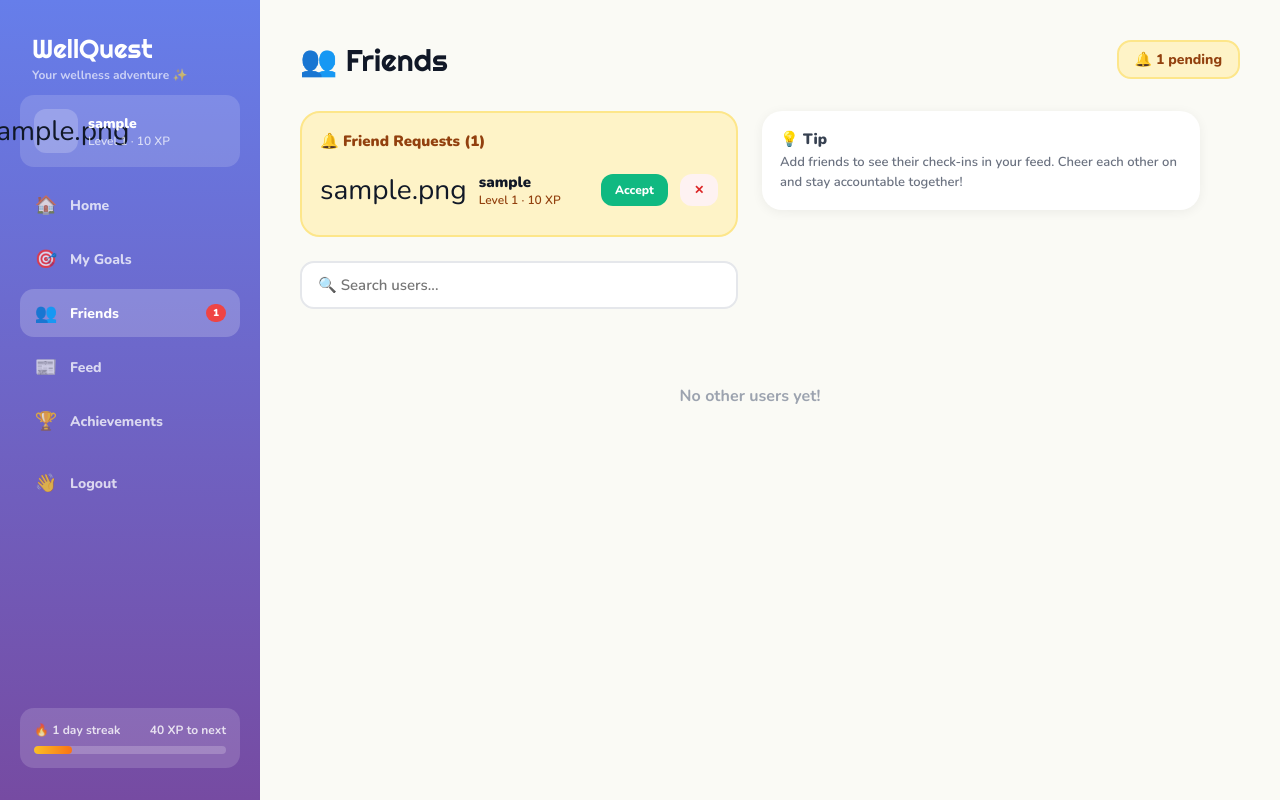
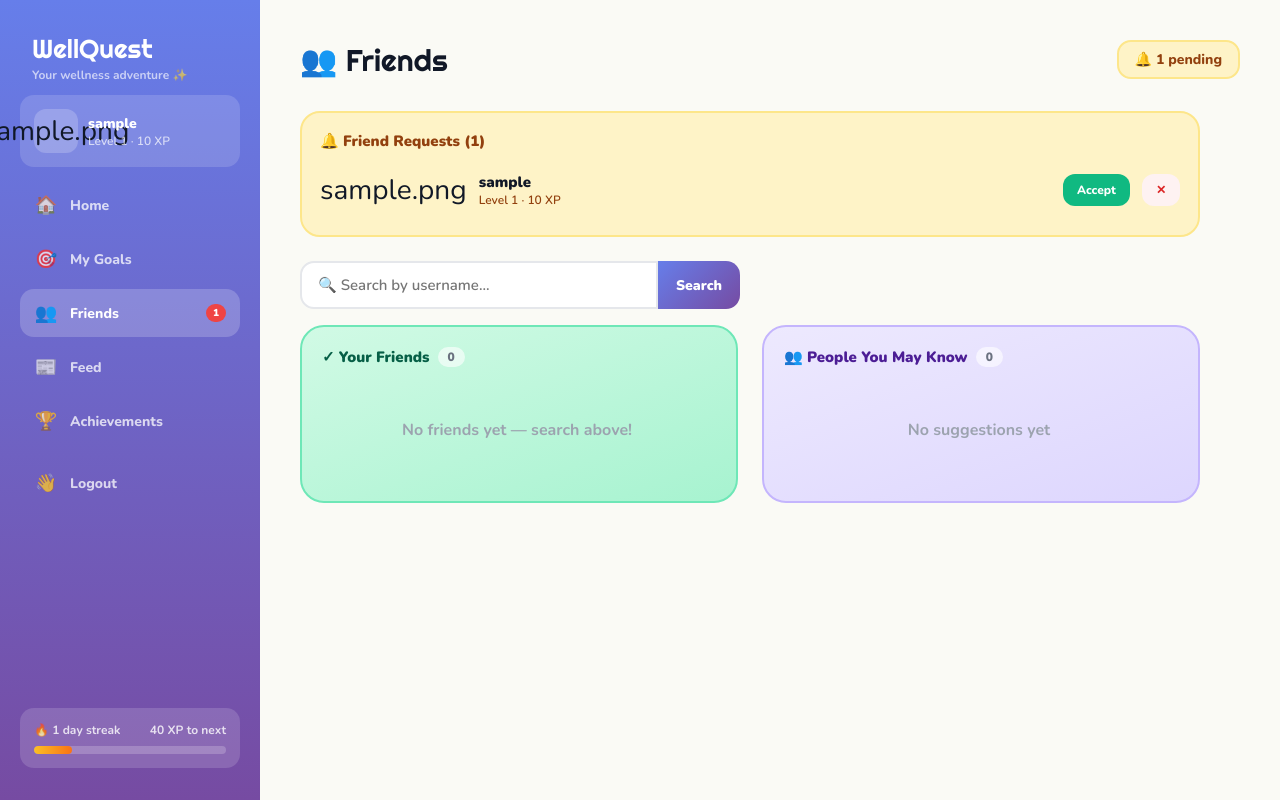
Before and after one commit to JoelJimmy/WellQuest, a Django app: page /people/ in a window 1280 px wide. Run offline with Django 5.2, Linux system fonts and the light colour scheme; a user stored in the database is signed in; tables that the repository leaves empty hold one stand-in row (values such as "Sample post").

Commit message:
update people page with search and friends columns

```diff
--- a/templates/wellness/people.html
+++ b/templates/wellness/people.html
@@ -12,13 +12,14 @@
 
 .user-card {
   background:#fff; border:2px solid #E5E7EB; border-radius:20px; padding:16px 18px;
-  margin-bottom:12px; display:flex; align-items:center; gap:14px; transition:all .2s;
+  display:flex; align-items:center; gap:14px; transition:all .2s;
 }
 .user-avatar { font-size:32px; width:52px; height:52px; background:#F3F4F6; border-radius:14px; display:flex; align-items:center; justify-content:center; flex-shrink:0; }
 .user-info   { flex:1; min-width:0; }
 .user-name   { font-weight:900; font-size:15px; color:#111827; }
 .user-level  { font-size:12px; color:#9CA3AF; font-weight:700; margin-top:2px; }
 .user-xp     { font-size:12px; color:#6B7280; font-weight:600; }
+.mutual-tag  { font-size:11px; color:#7C3AED; font-weight:700; margin-top:2px; }
 
 .friend-btn {
   border:none; border-radius:12px; padding:8px 14px; font-weight:800; font-size:12px;
@@ -36,12 +37,58 @@
 .pending-item    { display:flex; align-items:center; gap:12px; padding:8px 0; }
 .pending-item:not(:last-child) { border-bottom:1px solid #FDE68A; }
 
+.section-title { font-weight:900; font-size:14px; color:#6B7280; text-transform:uppercase; letter-spacing:0.05em; margin:24px 0 12px; }
+
+.search-form { display:flex; margin-bottom:16px; }
 .search-input {
-  width:100%; border:2px solid #E5E7EB; border-radius:14px; padding:12px 16px;
+  flex:1; border:2px solid #E5E7EB; border-radius:14px 0 0 14px; padding:12px 16px;
   font-family:'Nunito',sans-serif; font-size:15px; font-weight:600; outline:none;
-  transition:border-color .2s; background:#fff; margin-bottom:16px;
+  transition:border-color .2s; background:#fff;
 }
 .search-input:focus { border-color:#667EEA; }
+.search-btn {
+  background:linear-gradient(135deg,#667EEA,#764BA2); color:#fff; border:none;
+  border-radius:0 14px 14px 0; padding:12px 18px; font-weight:900; font-size:14px;
+  cursor:pointer; font-family:'Nunito',sans-serif;
+}
+
+.two-col-panel {
+  display: grid;
+  grid-template-columns: 1fr 1fr;
+  gap: 24px;
+  max-width: 900px;
+  margin-bottom: 32px;
+}
+.panel-col {
+  display: flex; flex-direction: column;
+  border-radius: 24px; padding: 20px;
+}
+.panel-col.friends-col {
+  background: linear-gradient(160deg, #D1FAE5 0%, #A7F3D0 100%);
+  border: 2px solid #6EE7B7;
+}
+.panel-col.recommended-col {
+  background: linear-gradient(160deg, #EDE9FE 0%, #DDD6FE 100%);
+  border: 2px solid #C4B5FD;
+}
+.panel-col-title {
+  font-weight: 900; font-size: 15px; color: #374151;
+  margin-bottom: 12px; display: flex; align-items: center; gap: 8px;
+}
+.friends-col .panel-col-title { color: #065F46; }
+.recommended-col .panel-col-title { color: #4C1D95; }
+.panel-col-title span {
+  background: rgba(255,255,255,0.6); border-radius:99px; padding:2px 10px;
+  font-size:12px; color:#6B7280;
+}
+.scrollable-list {
+  display: flex; flex-direction: column; gap: 10px;
+  max-height: 480px; overflow-y: auto;
+  padding-right: 4px;
+}
+.scrollable-list::-webkit-scrollbar { width: 4px; }
+.scrollable-list::-webkit-scrollbar-track { background: rgba(255,255,255,0.4); border-radius: 99px; }
+.scrollable-list::-webkit-scrollbar-thumb { background: rgba(0,0,0,0.15); border-radius: 99px; }
 {% endblock %}
 
 {% block mobile_content %}
@@ -51,6 +98,7 @@
     <div style="color:rgba(255,255,255,0.8);font-weight:700;font-size:13px;">Connect with your wellness community</div>
   </div>
   <div style="padding:20px;margin-top:-20px;">
+
     {% if pending_requests %}
     <div class="pending-section">
       <div class="pending-title">🔔 Friend Requests ({{ pending_count }})</div>
@@ -68,20 +116,24 @@
     </div>
     {% endif %}
 
-    <input class="search-input" type="text" placeholder="🔍 Search users..." oninput="filterUsers(this.value)"/>
+    <form class="search-form" method="get" action="{% url 'people' %}">
+      <input class="search-input" type="text" name="q" placeholder="🔍 Search users..." value="{{ search_query }}"/>
+      <button class="search-btn" type="submit">Go</button>
+    </form>
 
-    <div id="users-list">
-      {% for item in users_data %}
-      <div class="user-card" id="uc-{{ item.user.id }}" data-name="{{ item.user.username|lower }}">
+    {% if search_query %}
+      <div class="section-title">Results for "{{ search_query }}"</div>
+      <div style="display:flex;flex-direction:column;gap:10px;margin-bottom:20px;">
+        {% for item in search_results %}
+        <div class="user-card" id="uc-{{ item.user.id }}">
           <div class="user-avatar">{{ item.user.avatar }}</div>
           <div class="user-info">
             <div class="user-name">{{ item.user.username }}</div>
             <div class="user-level">Level {{ item.user.get_level }} · {{ item.user.total_xp }} XP</div>
-          <div class="user-xp">🔥 {{ item.user.current_streak }} day streak</div>
           </div>
-        <div id="btn-{{ item.user.id }}">
+          <div>
             {% if item.relationship == 'none' %}
-          <button class="friend-btn btn-add" onclick="addFriend({{ item.user.id }})">+ Add</button>
+            <button class="friend-btn btn-add" onclick="addFriend({{ item.user.id }}, this)">+ Add</button>
             {% elif item.relationship == 'sent_pending' %}
             <button class="friend-btn btn-pending">Pending…</button>
             {% elif item.relationship == 'sent_accepted' or item.relationship == 'received_accepted' %}
@@ -92,9 +144,44 @@
           </div>
         </div>
         {% empty %}
-      <div style="text-align:center;padding:40px;color:#9CA3AF;font-weight:700;">No other users yet!</div>
+        <div style="text-align:center;padding:30px;color:#9CA3AF;font-weight:700;">No users found</div>
         {% endfor %}
       </div>
+    {% endif %}
+
+    {% if users_data %}
+    <div class="section-title">Your Friends ({{ users_data|length }})</div>
+    <div style="display:flex;flex-direction:column;gap:10px;margin-bottom:20px;">
+      {% for item in users_data %}
+      <div class="user-card" id="uc-{{ item.user.id }}">
+        <div class="user-avatar">{{ item.user.avatar }}</div>
+        <div class="user-info">
+          <div class="user-name">{{ item.user.username }}</div>
+          <div class="user-level">Level {{ item.user.get_level }} · {{ item.user.total_xp }} XP</div>
+        </div>
+        <button class="friend-btn btn-friends" onclick="removeFriend({{ item.user.id }}, 'uc-{{ item.user.id }}', true)">✓ Friends</button>
+      </div>
+      {% endfor %}
+    </div>
+    {% endif %}
+
+    {% if recommended and not search_query %}
+    <div class="section-title">People You May Know</div>
+    <div style="display:flex;flex-direction:column;gap:10px;">
+      {% for item in recommended %}
+      <div class="user-card" id="uc-{{ item.id }}">
+        <div class="user-avatar">{{ item.avatar }}</div>
+        <div class="user-info">
+          <div class="user-name">{{ item.username }}</div>
+          <div class="user-level">Level {{ item.get_level }} · {{ item.total_xp }} XP</div>
+          <div class="mutual-tag">👥 {{ item.mutual_count }} mutual{{ item.mutual_count|pluralize }}</div>
+        </div>
+        <button class="friend-btn btn-add" onclick="addFriend({{ item.id }}, this)">+ Add</button>
+      </div>
+      {% endfor %}
+    </div>
+    {% endif %}
+
   </div>
 </div>
 {% endblock %}
@@ -106,10 +193,8 @@
     {% if pending_count %}<div class="stat-chip" style="background:#FEF3C7;border-color:#FDE68A;color:#92400E;">🔔 {{ pending_count }} pending</div>{% endif %}
   </div>
 
-  <div style="display:grid;grid-template-columns:1fr 1fr;gap:24px;max-width:900px;">
-    <div>
   {% if pending_requests %}
-      <div class="pending-section" style="margin-bottom:24px;">
+  <div class="pending-section" style="max-width:900px;margin-bottom:24px;">
     <div class="pending-title">🔔 Friend Requests ({{ pending_count }})</div>
     {% for fr in pending_requests %}
     <div class="pending-item" id="pr-{{ fr.from_user.id }}">
@@ -125,28 +210,25 @@
   </div>
   {% endif %}
 
-      <input class="search-input" type="text" placeholder="🔍 Search users..." oninput="filterUsers(this.value)"/>
-    </div>
-    <div style="display:flex;align-items:flex-start;">
-      <div style="background:#fff;border-radius:20px;padding:18px;width:100%;box-shadow:0 2px 12px rgba(0,0,0,0.06);">
-        <div style="font-weight:900;font-size:15px;color:#374151;margin-bottom:4px;">💡 Tip</div>
-        <div style="font-size:13px;color:#6B7280;font-weight:600;line-height:1.5;">Add friends to see their check-ins in your feed. Cheer each other on and stay accountable together!</div>
-      </div>
-    </div>
-  </div>
+  <form class="search-form" style="max-width:440px;" method="get" action="{% url 'people' %}">
+    <input class="search-input" type="text" name="q" placeholder="🔍 Search by username..." value="{{ search_query }}"/>
+    <button class="search-btn" type="submit">Search</button>
+  </form>
 
-  <div id="users-list" style="display:grid;grid-template-columns:1fr 1fr;gap:14px;max-width:900px;">
-    {% for item in users_data %}
-    <div class="user-card" id="uc-{{ item.user.id }}" data-name="{{ item.user.username|lower }}">
+  {% if search_query %}
+  <div class="section-title">Results for "{{ search_query }}"</div>
+  <div style="display:grid;grid-template-columns:1fr 1fr;gap:12px;max-width:900px;margin-bottom:32px;">
+    {% for item in search_results %}
+    <div class="user-card" id="uc-{{ item.user.id }}">
       <div class="user-avatar" style="font-size:36px;width:58px;height:58px;">{{ item.user.avatar }}</div>
       <div class="user-info">
         <div class="user-name" style="font-size:16px;">{{ item.user.username }}</div>
         <div class="user-level">Level {{ item.user.get_level }} · {{ item.user.total_xp }} XP</div>
         <div class="user-xp">🔥 {{ item.user.current_streak }} day streak</div>
       </div>
-      <div id="btn-{{ item.user.id }}">
+      <div>
         {% if item.relationship == 'none' %}
-        <button class="friend-btn btn-add" onclick="addFriend({{ item.user.id }})">+ Add</button>
+        <button class="friend-btn btn-add" onclick="addFriend({{ item.user.id }}, this)">+ Add</button>
         {% elif item.relationship == 'sent_pending' %}
         <button class="friend-btn btn-pending">Pending…</button>
         {% elif item.relationship == 'sent_accepted' or item.relationship == 'received_accepted' %}
@@ -157,9 +239,55 @@
       </div>
     </div>
     {% empty %}
-    <div style="text-align:center;padding:60px;color:#9CA3AF;font-weight:700;grid-column:span 2;">No other users yet!</div>
+    <div style="text-align:center;padding:40px;color:#9CA3AF;font-weight:700;grid-column:span 2;">No users found</div>
     {% endfor %}
   </div>
+  {% endif %}
+
+  <div class="two-col-panel" id="two-col-panel" {% if search_query %}style="display:none;"{% endif %}>
+    <div class="panel-col friends-col">
+      <div class="panel-col-title">
+        ✓ Your Friends <span>{{ users_data|length }}</span>
+      </div>
+      <div class="scrollable-list">
+        {% for item in users_data %}
+        <div class="user-card" id="uc-{{ item.user.id }}">
+          <div class="user-avatar">{{ item.user.avatar }}</div>
+          <div class="user-info">
+            <div class="user-name">{{ item.user.username }}</div>
+            <div class="user-level">Level {{ item.user.get_level }} · {{ item.user.total_xp }} XP</div>
+            <div class="user-xp">🔥 {{ item.user.current_streak }} day streak</div>
+          </div>
+          <button class="friend-btn btn-friends" onclick="removeFriend({{ item.user.id }}, 'uc-{{ item.user.id }}', true)">✓ Friends</button>
+        </div>
+        {% empty %}
+        <div style="text-align:center;padding:40px;color:#9CA3AF;font-weight:700;">No friends yet — search above!</div>
+        {% endfor %}
+      </div>
+    </div>
+
+    <div class="panel-col recommended-col">
+      <div class="panel-col-title">
+        👥 People You May Know <span>{{ recommended|length }}</span>
+      </div>
+      <div class="scrollable-list">
+        {% for item in recommended %}
+        <div class="user-card" id="uc-{{ item.id }}">
+          <div class="user-avatar">{{ item.avatar }}</div>
+          <div class="user-info">
+            <div class="user-name">{{ item.username }}</div>
+            <div class="user-level">Level {{ item.get_level }} · {{ item.total_xp }} XP</div>
+            <div class="mutual-tag">👥 {{ item.mutual_count }} mutual{{ item.mutual_count|pluralize }}</div>
+          </div>
+          <button class="friend-btn btn-add" onclick="addFriend({{ item.id }}, this)">+ Add</button>
+        </div>
+        {% empty %}
+        <div style="text-align:center;padding:40px;color:#9CA3AF;font-weight:700;">No suggestions yet</div>
+        {% endfor %}
+      </div>
+    </div>
+  </div>
+
 </div>
 {% endblock %}
 
@@ -167,18 +295,20 @@
 <script>
 const CSRF = '{{ csrf_token }}';
 
-function filterUsers(q) {
-  document.querySelectorAll('#users-list .user-card').forEach(card => {
-    card.style.display = card.dataset.name.includes(q.toLowerCase()) ? '' : 'none';
-  });
-}
-
-async function addFriend(uid) {
+async function addFriend(uid, btn) {
+  btn.disabled = true;
+  btn.textContent = 'Sending…';
   const res = await fetch(`/people/${uid}/add/`, { method:'POST', headers:{'X-CSRFToken':CSRF} });
   const data = await res.json();
   if (data.success) {
-    document.getElementById('btn-' + uid).innerHTML = '<button class="friend-btn btn-pending">Pending…</button>';
+    btn.className = 'friend-btn btn-pending';
+    btn.textContent = 'Pending…';
+    btn.onclick = null;
+    btn.disabled = false;
     showToast('👥 Friend request sent!');
+  } else {
+    btn.disabled = false;
+    btn.textContent = '+ Add';
   }
 }
 
@@ -199,8 +329,6 @@ async function removeFriend(uid, cardId, confirm_first=false) {
   const data = await res.json();
   if (data.success) {
     document.getElementById(cardId)?.remove();
-    const btnWrap = document.getElementById('btn-' + uid);
-    if (btnWrap) btnWrap.innerHTML = `<button class="friend-btn btn-add" onclick="addFriend(${uid})">+ Add</button>`;
     showToast('👋 Removed');
   }
 }
--- a/wellness/views.py
+++ b/wellness/views.py
@@ -5,7 +5,7 @@ from django.shortcuts import render, redirect, get_object_or_404
 from django.contrib.auth.decorators import login_required
 from django.http import JsonResponse
 from django.views.decorators.http import require_POST
-from django.db.models import Q
+from django.db.models import Q, Count
 from .models import (
     Goal, CustomGoal, CustomGoalCheckIn, Friendship,
     Task, CheckIn, Badge, UserBadge, CATEGORY_CHOICES, CATEGORY_EMOJIS
@@ -91,7 +91,6 @@ def home_view(request):
             'goal': goals.get(cat, ''),
         })
 
-    # Custom goals — active ones only, ordered by least progress first
     today = date.today()
     custom_goals = CustomGoal.objects.filter(user=user, is_completed=False).order_by('created_at')
     checked_today_ids = set(
@@ -310,25 +309,63 @@ def people_view(request):
     User = get_user_model()
     me   = request.user
 
-    all_users    = User.objects.exclude(id=me.id)
     sent_map     = {uid: s for uid, s in Friendship.objects.filter(from_user=me).values_list('to_user_id', 'status')}
     received_map = {uid: s for uid, s in Friendship.objects.filter(to_user=me).values_list('from_user_id', 'status')}
 
+    friend_ids = Friendship.objects.filter(
+        from_user=me, status='accepted'
+    ).values_list('to_user_id', flat=True)
+
+    friends_friendships = Friendship.objects.filter(
+        from_user=me, status='accepted'
+    ).select_related('to_user')
+
+    recommended = User.objects.filter(
+        friendships_received__from_user_id__in=friend_ids,
+        friendships_received__status='accepted',
+    ).exclude(
+        id=me.id
+    ).exclude(
+        id__in=friend_ids
+    ).exclude(
+        Q(friendships_received__from_user=me) &
+        Q(friendships_received__status='pending')
+    ).exclude(
+        Q(friendships_sent__to_user=me) &
+        Q(friendships_sent__status='pending')
+    ).annotate(
+        mutual_count=Count('friendships_received')
+    ).order_by('-mutual_count')[:10]
+
     users_data = []
-    for u in all_users:
-        if u.id in sent_map:
-            rel = 'sent_' + sent_map[u.id]
-        elif u.id in received_map:
-            rel = 'received_' + received_map[u.id]
-        else:
-            rel = 'none'
-        users_data.append({'user': u, 'relationship': rel})
+    for f in friends_friendships:
+        users_data.append({'user': f.to_user, 'relationship': 'sent_accepted'})
+
+    # Search
+    search_query = request.GET.get('q', '').strip()
+    search_results = []
+    if search_query:
+        matches = User.objects.filter(
+            username__icontains=search_query
+        ).exclude(id=me.id)
+
+        for u in matches:
+            if u.id in sent_map:
+                rel = 'sent_' + sent_map[u.id]
+            elif u.id in received_map:
+                rel = 'received_' + received_map[u.id]
+            else:
+                rel = 'none'
+            search_results.append({'user': u, 'relationship': rel})
 
     pending_requests = Friendship.objects.filter(to_user=me, status='pending').select_related('from_user')
     return render(request, 'wellness/people.html', {
         'users_data': users_data,
         'pending_requests': pending_requests,
         'pending_count': pending_requests.count(),
+        'recommended': recommended,
+        'search_results': search_results,
+        'search_query': search_query,
     })
 
 
```
Also changed, not shown: config/settings.py (+0 -7 lines), templates/wellness/_person_card.html (added, +19 -0 lines). Lines whose indentation alone changed are shown as unchanged.
